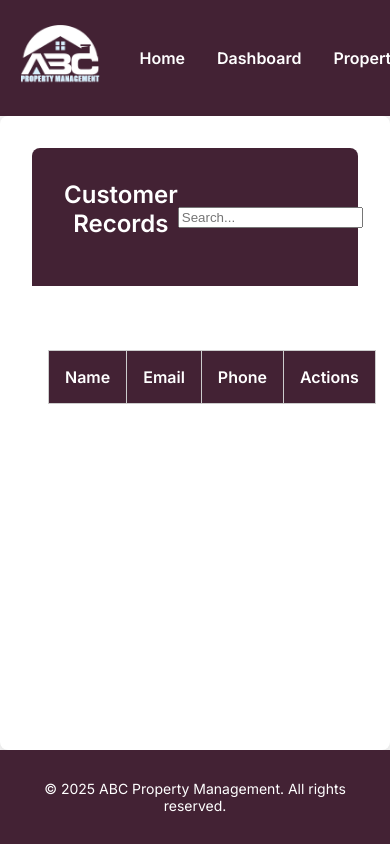
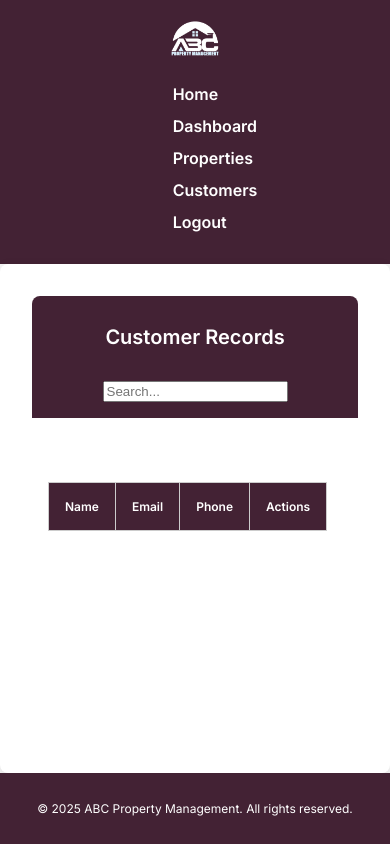
Before and after one commit to emanuellycarvalho/poperty-management, a PHP site: page /admin/customers.php in a window 390 px wide; the page is wider, and only the part inside the window is pictured. Run offline with PHP 8.4, Linux system fonts and the light colour scheme; the visitor is signed in with stand-in values (Sample User, id 1); lists and menus that the app fills with data are empty.

Commit message:
improving responsiviness

```diff
--- a/admin/style.css
+++ b/admin/style.css
@@ -333,3 +333,101 @@ footer {
     font-size: 1rem;
     font-weight: bold;
 }
+
+@media (max-width: 768px) {
+    .navbar .container {
+        flex-direction: column;
+        align-items: center;
+        text-align: center;
+    }
+
+    .navbar .logo img {
+        width: 4rem;
+    }
+
+    .navbar .nav-links {
+        flex-direction: column;
+        gap: 1rem;
+    }
+
+    .dashboard-header {
+        flex-direction: column;
+        padding: 1rem;
+        text-align: center;
+    }
+
+    .dashboard-sections {
+        flex-direction: column;
+        gap: 1rem;
+    }
+
+    .dashboard-section {
+        padding: 1rem;
+        flex: unset;
+    }
+
+    .dashboard-section h2 {
+        font-size: 1rem;
+    }
+
+    .property-container {
+        width: 90%;
+        padding: 1rem;
+    }
+
+    .property-container .title .btn-primary {
+        width: auto;
+    }
+
+    .dashboard-table {
+        width: 100%;
+    }
+
+    .dashboard-flex {
+        flex-direction: column;
+        gap: 1rem;
+    }
+
+    .properties-grid {
+        grid-template-columns: 1fr;
+    }
+}
+
+@media (max-width: 480px) {
+    .navbar .container {
+        padding: 0 1rem;
+    }
+
+    .navbar .logo img {
+        width: 3rem;
+    }
+
+    .navbar .nav-links {
+        gap: 0.75rem;
+    }
+
+    .dashboard-header h1 {
+        font-size: 1.25rem;
+    }
+
+    .dashboard-section h2 {
+        font-size: 1rem;
+    }
+
+    .dashboard-section li {
+        padding: 0.75rem;
+    }
+
+    .btn-primary, .btn-error, .btn-edit, .btn-success, .btn-view, .btn-sell {
+        width: 100%;
+        text-align: center;
+    }
+
+    footer {
+        font-size: 0.75rem;
+    }
+
+    .dashboard-table {
+        width: 100%;
+    }
+}
--- a/assets/css/style.css
+++ b/assets/css/style.css
@@ -751,3 +751,161 @@ h1 {
 .accordion.active {
     background-color: #ccc;
 }
+
+/* Responsive Styles */
+@media (max-width: 1200px) {
+    .navbar .container {
+        flex-direction: column;
+        align-items: flex-start;
+    }
+    .navbar .nav-links {
+        flex-direction: column;
+        align-items: flex-start;
+    }
+    .three-sections {
+        flex-direction: column;
+        gap: 2rem;
+    }
+    .three-sections .section {
+        width: 100%;
+    }
+    .hero-content h1 {
+        font-size: 2.5rem;
+    }
+    .hero-content p {
+        font-size: 1.125rem;
+    }
+    .contact-info .container {
+        flex-direction: column;
+    }
+}
+
+@media (max-width: 992px) {
+    .navbar .logo img {
+        width: 4rem;
+    }
+    .three-sections {
+        padding: 2rem 0;
+    }
+    .three-sections .section {
+        width: 100%;
+        text-align: center;
+    }
+    .about-us .content {
+        flex-direction: column;
+    }
+    .about-us .content .text {
+        max-width: 100%;
+    }
+    .about-image {
+        max-width: 80%;
+    }
+    .properties .property-card {
+        width: 100%;
+    }
+}
+
+@media (max-width: 768px) {
+    .hero {
+        height: 20rem;
+    }
+    .hero-content h1 {
+        font-size: 2rem;
+    }
+    .hero-content p {
+        font-size: 1rem;
+    }
+    .properties-listing .container {
+        padding: 1rem;
+    }
+    .properties .property-card {
+        width: 100%;
+    }
+    .contact-form button {
+        width: 100%;
+    }
+    .about-us img {
+        max-width: 100%;
+        margin-top: 1rem;
+    }
+    .contact-info .container {
+        flex-direction: column;
+        align-items: center;
+    }
+}
+
+@media (max-width: 576px) {
+    .navbar .nav-links li a {
+        font-size: 0.875rem;
+    }
+    .three-sections .section h2 {
+        font-size: 1.25rem;
+    }
+    .three-sections .section p {
+        font-size: 0.875rem;
+    }
+    .properties .property-info h2 {
+        font-size: 1.5rem;
+    }
+    .properties .property-info .price {
+        font-size: 1.25rem;
+    }
+    .form-container {
+        width: 100%;
+        padding: 1rem;
+    }
+    .input-group input,
+    .input-group select,
+    .input-group textarea {
+        font-size: 0.875rem;
+    }
+    .btn-primary {
+        padding: 0.75rem;
+    }
+    .contact-details {
+        font-size: 0.875rem;
+    }
+}
+
+@media (max-width: 768px) {
+    table {
+        width: 100%;
+        border-collapse: collapse;
+        overflow-x: auto;
+        display: block;
+        -webkit-overflow-scrolling: touch;
+    }
+
+    table th, table td {
+        padding: 1rem;
+        text-align: left;
+        font-size: 0.875rem;
+    }
+
+    table th {
+        font-size: 1rem;
+    }
+
+    table {
+        overflow-x: auto;
+        display: block;
+    }
+
+    table th, table td {
+        word-wrap: break-word;
+        white-space: nowrap;
+    }
+}
+
+@media (max-width: 480px) {
+    table th, table td {
+        font-size: 0.75rem;
+        padding: 0.5rem;
+    }
+
+    table {
+        overflow-x: auto;
+        display: block;
+        -webkit-overflow-scrolling: touch;
+    }
+}
```
Also changed, not shown: user_section/style.css (+78 -0 lines).
